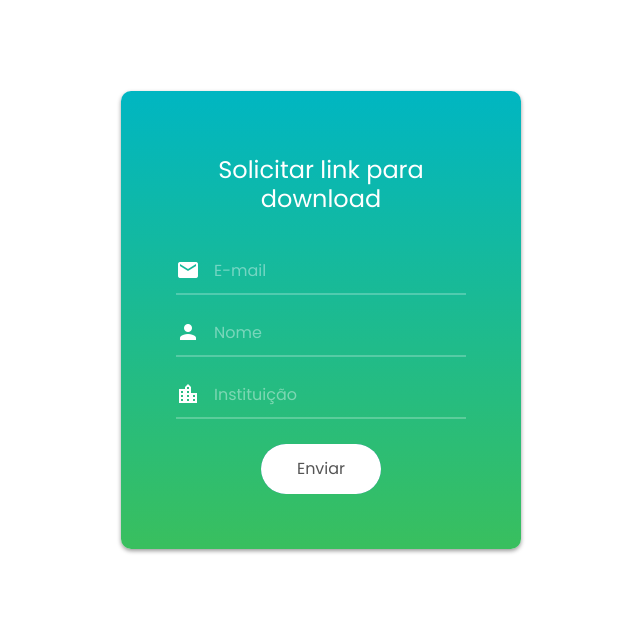
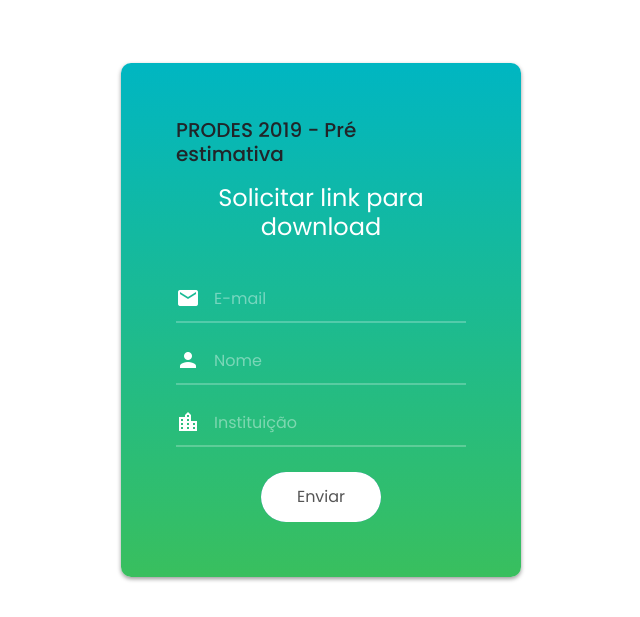
Before and after one commit to terrabrasilis/terrabrasilis-python-microservices, a Flask app: page / in a window 1280 px wide. Shown: the top 617 px of the page, without its empty margins (319-959 px from the left). Run offline with Flask 2, Linux system fonts and the light colour scheme; some libraries are stand-ins or nearby versions.

Commit message:
Change template

```diff
--- a/request-file-by-form/src/templates/home.html
+++ b/request-file-by-form/src/templates/home.html
@@ -36,6 +36,7 @@
 <div class="content">
   <div class="container-box-cad">
     <div class="box-cad">
+        <h5>PRODES 2019 - Pré estimativa</h5>
       <div class="box-cad-form">
         <span class="box-cad-form-title"> Solicitar link para download </span>
         <div class="wrap-box-input">
```
